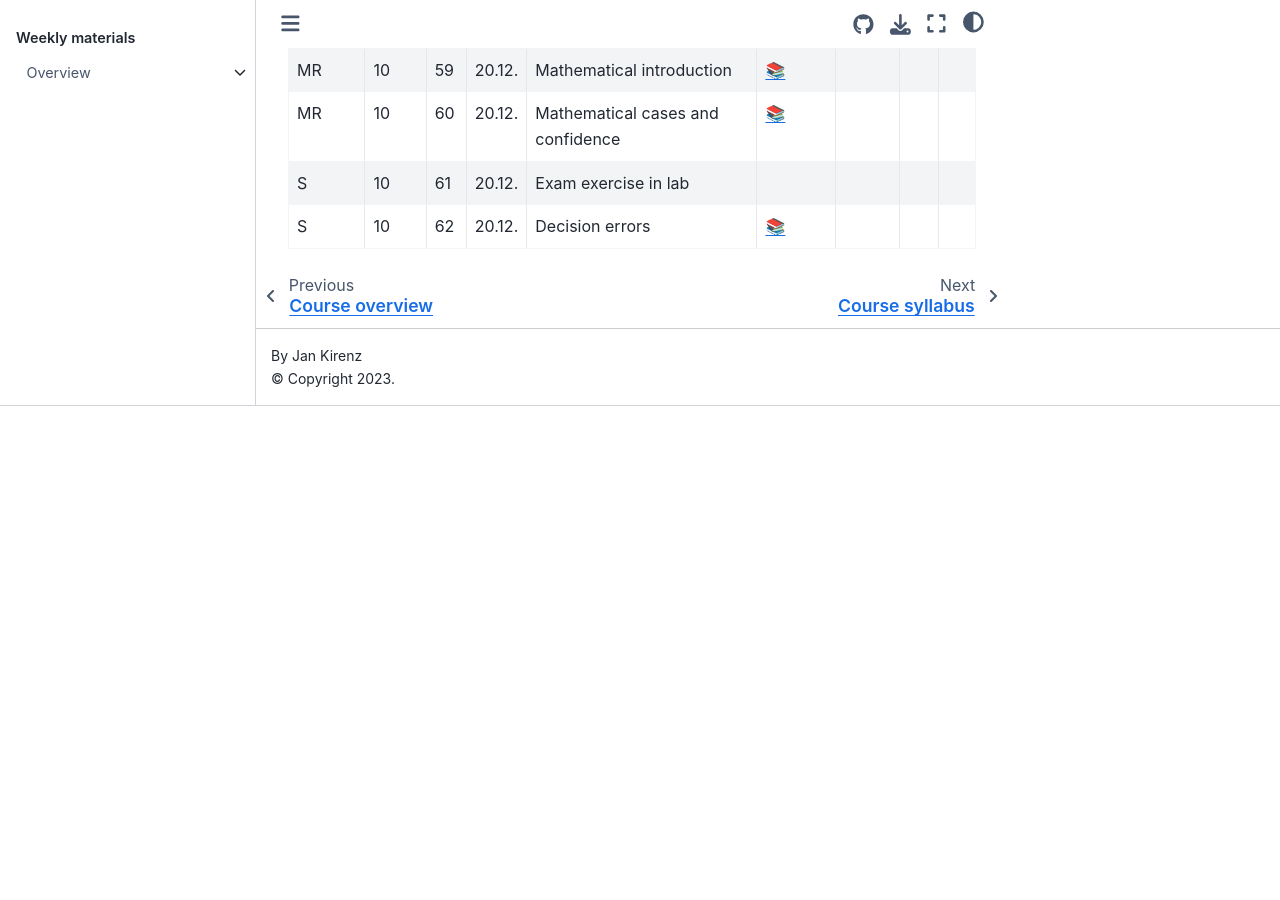
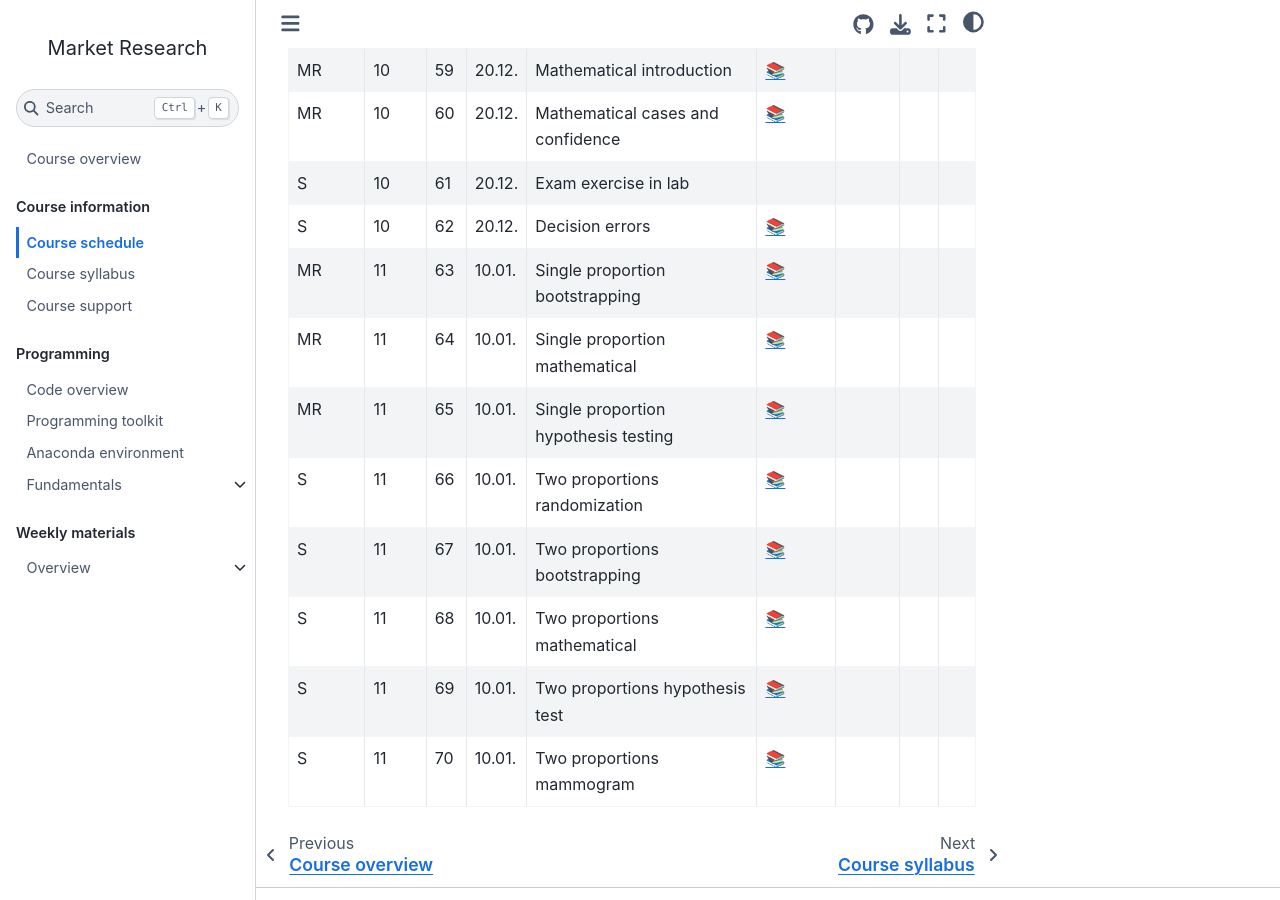
Before and after one commit to mr-ws22/website, a Jupyter Book: the page built from docs/course-schedule.md, in a window 1280 px wide and 900 px high, scrolled down 3258 px. Built offline with Jupyter Book 1.0.4 settings and Sphinx 7.4.7 and the Sphinx Book theme 1.1.4, drawn with Linux system fonts in a browser that asks for light colours; pages that are not in the unit, such as notebooks, are missing from menus; comment, search, counter and statistics services are not loaded; before the commit the page ends 3664 px from its top, so only the background shows below that.

Commit message:
Update course-schedule.md

```diff
--- a/docs/course-schedule.md
+++ b/docs/course-schedule.md
@@ -5,6 +5,7 @@ This page contains a detailed overview about the topics, readings,  application
 :::{Note}
 This overview will be updated as the semester progresses.
 :::
+
 
 |	Lecture	|	Week	|	Nr.	|	Date	|	Topic	|	Prepare	|	Slides	|	AE	|	Q	|
 |	---	|	---	|	---	|	---	|	---	|	---	|	---	|	---	|	---	|
@@ -70,3 +71,11 @@ This overview will be updated as the semester progresses.
 |	MR	|	10	|	60	|	20.12.	|	Mathematical cases and confidence	|	[📚](https://openintro-ims.netlify.app/foundations-mathematical.html#caseopp)	|		|		|		|
 |	S	|	10	|	61	|	20.12.	|	Exam exercise in lab	|		|		|		|		|
 |	S	|	10	|	62	|	20.12.	|	Decision errors	|	[📚](https://openintro-ims.netlify.app/decerr.html)	|		|		|		|
+|	MR	|	11	|	63	|	10.01.	|	Single proportion bootstrapping	|	[📚](https://openintro-ims.netlify.app/inference-one-prop.html#one-prop-null-boot)	|		|		|		|
+|	MR	|	11	|	64	|	10.01.	|	Single proportion mathematical	|	[📚](https://openintro-ims.netlify.app/inference-one-prop.html#one-prop-norm)	|		|		|		|
+|	MR	|	11	|	65	|	10.01.	|	Single proportion hypothesis testing	|	[📚](https://openintro-ims.netlify.app/inference-one-prop.html#hypothesis-test-for-a-proportion)	|		|		|		|
+|	S	|	11	|	66	|	10.01.	|	Two proportions randomization	|	[📚](https://openintro-ims.netlify.app/inference-two-props.html#two-prop-errors)	|		|		|		|
+|	S	|	11	|	67	|	10.01.	|	Two proportions bootstrapping	|	[📚](https://openintro-ims.netlify.app/inference-two-props.html#two-prop-boot-ci)	|		|		|		|
+|	S	|	11	|	68	|	10.01.	|	Two proportions mathematical	|	[📚](https://openintro-ims.netlify.app/inference-two-props.html#math-2prop)	|		|		|		|
+|	S	|	11	|	69	|	10.01.	|	Two proportions hypothesis test	|	[📚](https://openintro-ims.netlify.app/inference-two-props.html#hypothesis-test-for-the-difference-between-two-proportions)	|		|		|		|
+|	S	|	11	|	70	|	10.01.	|	Two proportions mammogram	|	[📚](https://openintro-ims.netlify.app/inference-two-props.html#hypothesis-test-for-the-difference-between-two-proportions)	|		|		|		|
```
